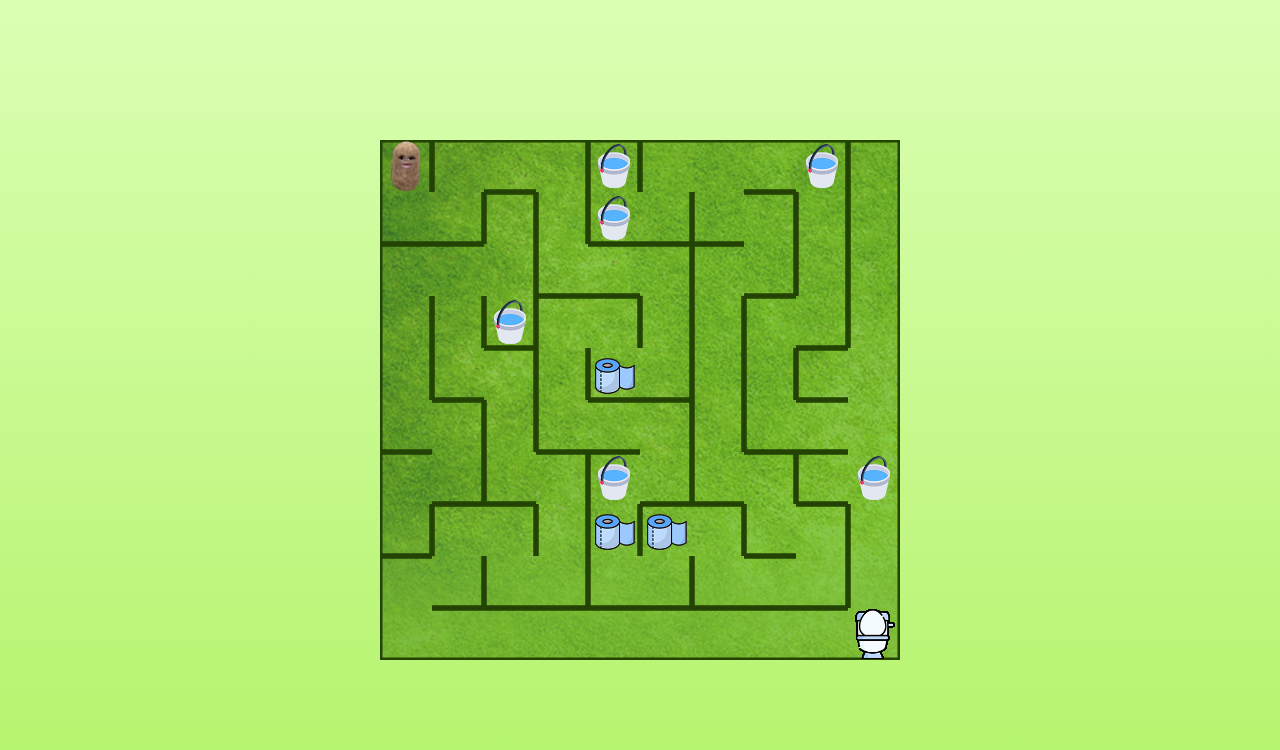
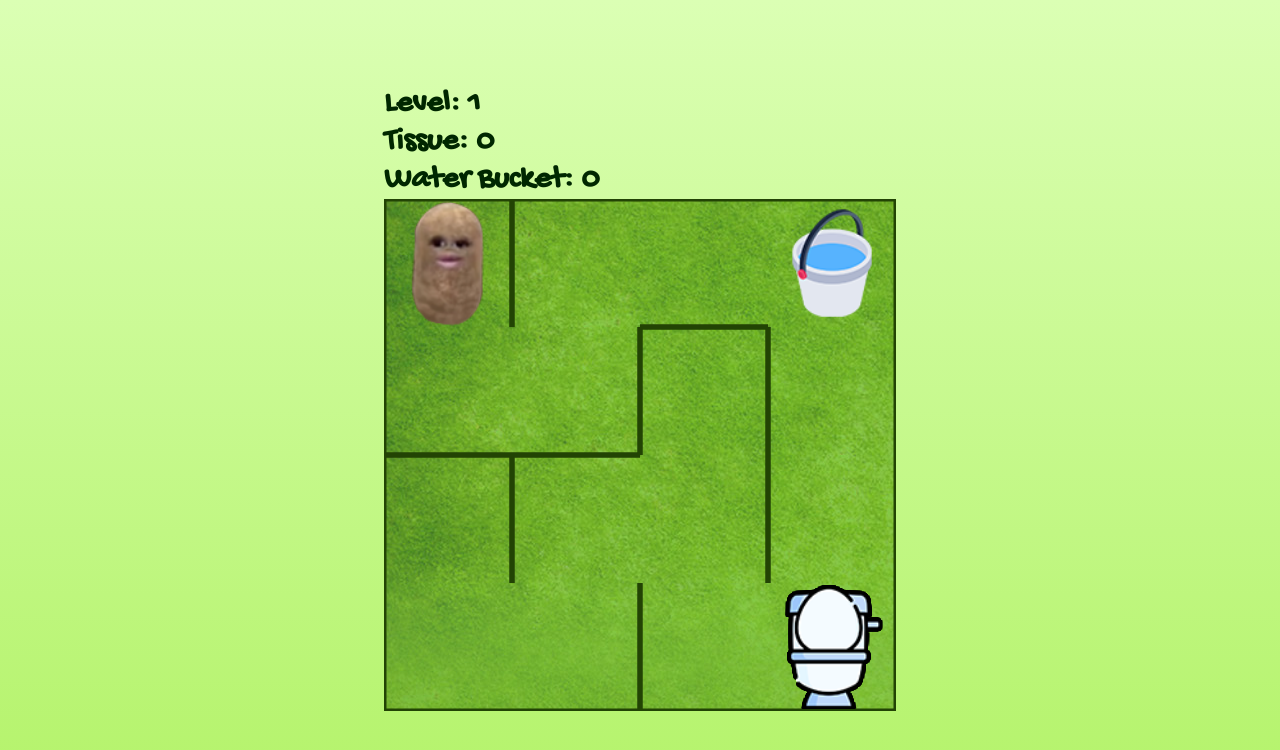
Before and after one commit to Peepersoak/TheMazeGame, a plain HTML site: page index.html in a window 1280 px wide. Drawn offline with Linux system fonts and the light colour scheme.

Commit message:
added points system

```diff
--- a/index.html
+++ b/index.html
@@ -5,11 +5,17 @@
     <meta http-equiv="X-UA-Compatible" content="IE=edge" />
     <meta name="viewport" content="width=device-width, initial-scale=1.0" />
     <link rel="stylesheet" href="style.css" />
+    <link rel="icon" type="image/x-icon" href="./img/favicon.ico" />
     <title>The Maze</title>
   </head>
   <body>
     <div class="flex">
-      <canvas></canvas>
+      <div>
+        <h1 class="level">Level: 1</h1>
+        <h1 class="tissue">Tissue: 0</h1>
+        <h1 class="water">Water Bucket: 0</h1>
+        <canvas></canvas>
+      </div>
     </div>
     <script src="script.js"></script>
   </body>
--- a/script.js
+++ b/script.js
@@ -2,6 +2,13 @@
 
 const canvas = document.querySelector("canvas");
 const c = canvas.getContext("2d");
+
+const level = document.querySelector(".level");
+let currentLevel = 1;
+const tissueScore = document.querySelector(".tissue");
+let tissueCurrentScore = 0;
+const waterBucketScore = document.querySelector(".water");
+let waterCurrentScore = 0;
 
 let canvasSize = window.innerWidth / 2.5;
 
@@ -42,7 +49,7 @@ function init() {
 
   switch (difficulty) {
     case "easy":
-      gridCount = 10;
+      gridCount = 4;
       break;
     case "medium":
       gridCount = 30;
@@ -61,8 +68,6 @@ function init() {
 
   canvas.width = canvasSize;
   canvas.height = canvasSize;
-
-  console.log(gridCount, cellSize, canvas.height, canvas.width);
 
   player = new Player({ color: "pink" });
 
@@ -276,6 +281,9 @@ class Player {
       this.winner = true;
       increments += 2;
 
+      currentLevel++;
+      level.textContent = `Level: ${currentLevel}`;
+
       init();
     }
 
@@ -289,11 +297,15 @@ class Player {
             tissueSound.pause();
             tissueSound.currentTime = 0;
             tissueSound.play();
+            tissueCurrentScore++;
+            tissueScore.textContent = `Tissue: ${tissueCurrentScore}`;
             break;
           case "water":
             waterSound.pause();
             waterSound.currentTime = 0;
             waterSound.play();
+            waterCurrentScore++;
+            waterBucketScore.textContent = `Water Bucket: ${waterCurrentScore}`;
             break;
         }
         carrots.splice(index, 1);
--- a/style.css
+++ b/style.css
@@ -1,6 +1,14 @@
+@import url("https://fonts.googleapis.com/css2?family=Gochi+Hand&display=swap");
+
 body {
   margin: 0;
   background: linear-gradient(0deg, #b4f36a, #dbffb4);
+}
+
+h1 {
+  font-family: "Gochi Hand", cursive;
+  margin: 0;
+  color: rgb(0, 39, 0);
 }
 
 .flex {
```
Also changed, not shown: img/favicon.ico (added), 1 other file.
